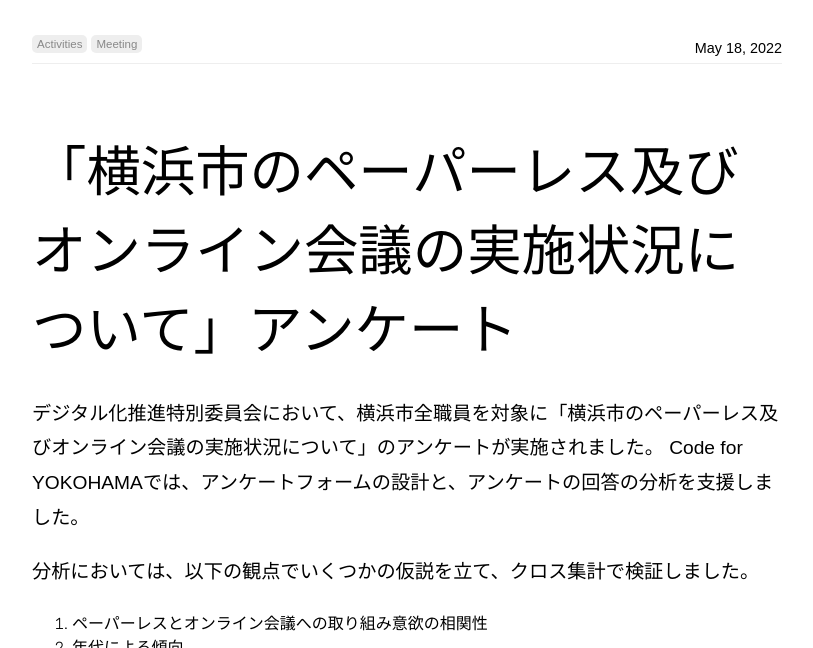
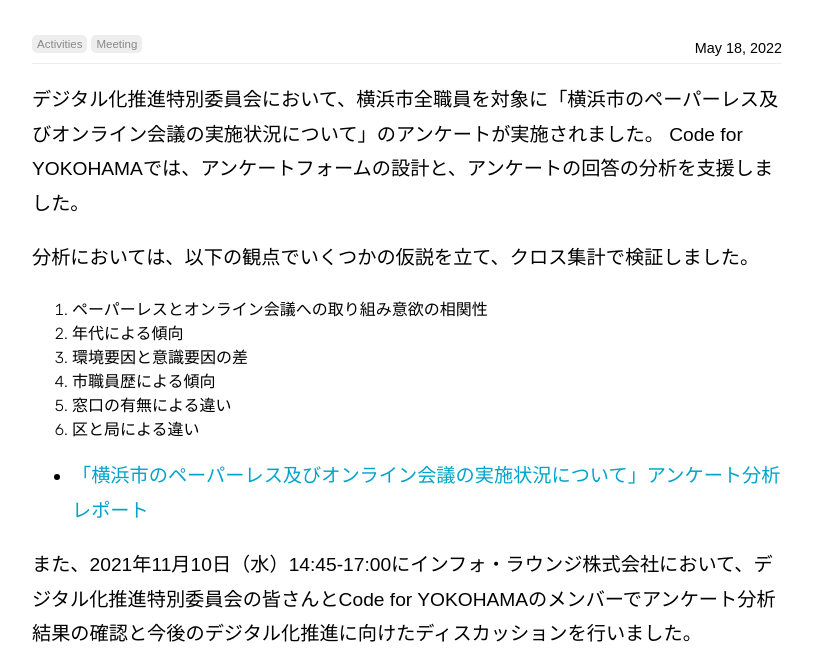
Before and after one commit to Code4Yokohama/code4.yokohama, a Jekyll site: the page built from _posts/2022-05-18-post.md, in a window 1280 px wide and 900 px high, scrolled down 784 px, cut to the strip 120-768 px from the top of the window. Shown: the whole strip, without its empty margins (233-1046 px from the left). Built offline with Jekyll 4.4.1, drawn with Linux system fonts in a browser that asks for light colours; nearby versions of some CDN libraries; some of the changed text lies outside the part shown.

Commit message:
デジタル化推進特別委員会への協力の記事の修正

```diff
--- a/_posts/2022-05-18-post.md
+++ b/_posts/2022-05-18-post.md
@@ -7,8 +7,6 @@
     - Activities
     - Meeting
 ---
-# 「横浜市のペーパーレス及びオンライン会議の実施状況について」アンケート
-
 デジタル化推進特別委員会において、横浜市全職員を対象に「横浜市のペーパーレス及びオンライン会議の実施状況について」のアンケートが実施されました。
 Code for YOKOHAMAでは、アンケートフォームの設計と、アンケートの回答の分析を支援しました。
 
@@ -23,9 +21,7 @@
 
 - [「横浜市のペーパーレス及びオンライン会議の実施状況について」アンケート分析レポート](https://public.tableau.com/views/_16314601284130/1_?:language=en-US&:display_count=n&:origin=viz_share_link)
 
-
-# ディスカッション
-2021年11月10日（水）14:45-17:00にインフォ・ラウンジ株式会社において、デジタル化推進特別委員会の皆さんとCode for YOKOHAMAのメンバーでアンケート分析結果の確認と今後のデジタル化推進に向けたディスカッションを行いました。
+また、2021年11月10日（水）14:45-17:00にインフォ・ラウンジ株式会社において、デジタル化推進特別委員会の皆さんとCode for YOKOHAMAのメンバーでアンケート分析結果の確認と今後のデジタル化推進に向けたディスカッションを行いました。
 
 ![](/images/posts/img_local_council_2021_1.jpg)
 ![](/images/posts/img_local_council_2021_2.jpg)
```
Also changed, not shown: other parts of _posts/2022-05-18-post.md (+0 -2 lines).
